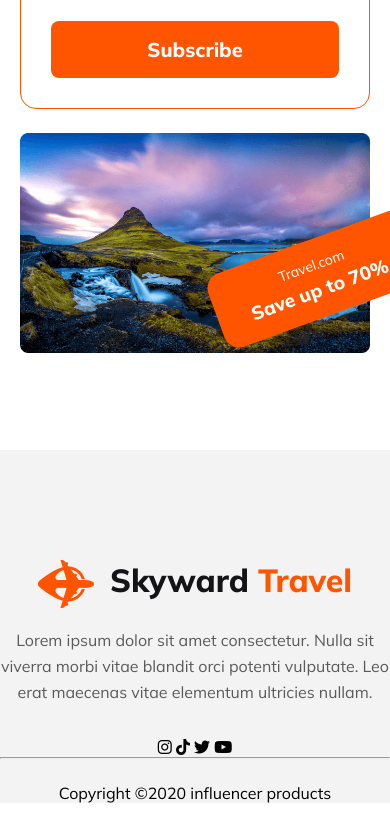
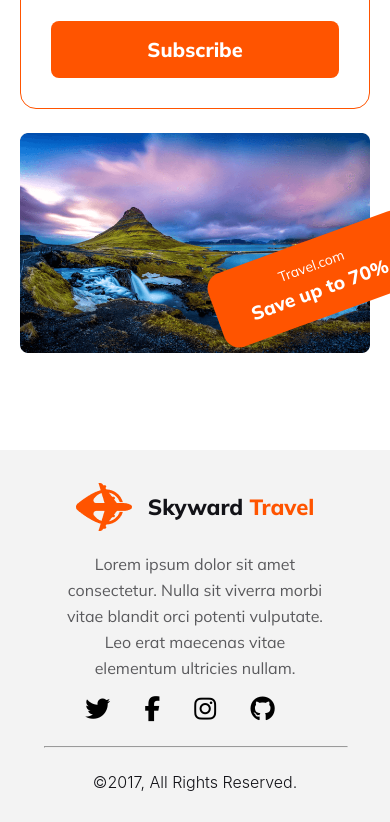
Before and after one commit to sohan226/-My-2nd-Assignment, a plain HTML site: page index.html in a window 390 px wide. Shown: the part 5493-6315 px from the top of the page. Drawn offline with Linux system fonts and the light colour scheme.

Commit message:
complet manin marks all section

```diff
--- a/index.html
+++ b/index.html
@@ -138,13 +138,13 @@
         </div>
         <p class="footer-description">Lorem ipsum dolor sit amet consectetur. Nulla sit viverra morbi vitae blandit orci potenti vulputate. Leo <br> erat maecenas vitae elementum ultricies nullam. </p>
         <div class="icons">
+            <span><i class="fa-brands fa-twitter"></i></span>
+            <span><i class="fa-brands fa-facebook-f"></i></span>
             <span><i class="fa-brands fa-instagram"></i></span>
-            <span><i class="fa-brands fa-tiktok"></i></span>
-            <span><i class="fa-brands fa-twitter"></i></span>
-            <span><i class="fa-brands fa-youtube"></i></span>
+            <span><i class="fa-brands fa-github"></i></span>
         </div>
         <hr id="footer-hr">
-        <p>Copyright &copy;2020  influencer products</p>
+        <p id="copyright" >&copy;2017, All Rights Reserved.</p>
     </footer>
 </body>
 </html>
--- a/styles/style.css
+++ b/styles/style.css
@@ -375,6 +375,23 @@ hr{
     margin-top: 15px;
     margin-bottom: 32px;
 }
+#footer-hr{
+    width: 872px;
+    margin: 50px auto;
+}
+.fa-brands{
+    font-size: 25px;
+    margin-right: 30px;
+}
+#copyright{
+    color: #131318;
+    font-family: Inter;
+    font-size: 16px;
+    font-weight: 300;
+    padding-bottom: 110px;
+}
+
+/* responsive section */
 
 @media screen and (max-width: 600px) {
     .banner-section{
@@ -500,4 +517,32 @@ hr{
         left: 210px;
         top: -132px;
     }
+
+    /* footer section */
+    .footer-section{
+        padding-left: 44px;
+        padding-right: 44px;
+    }
+    .footer-title{
+        margin-top: 33px;
+        align-items: center;
+    }
+    .footer-title h1{
+        font-size: 22px;
+    }
+
+    .footer-description{
+        margin-top: 16px;
+        margin-bottom: 16px;
+        padding-left: 20px;
+        padding-right: 20px;
+    }
+    #footer-hr{
+        width:100%;
+        margin-top: 24px;
+        margin-bottom: 24px;
+    }
+    #copyright{
+        padding-bottom: 30px;
+    }
 }
```
